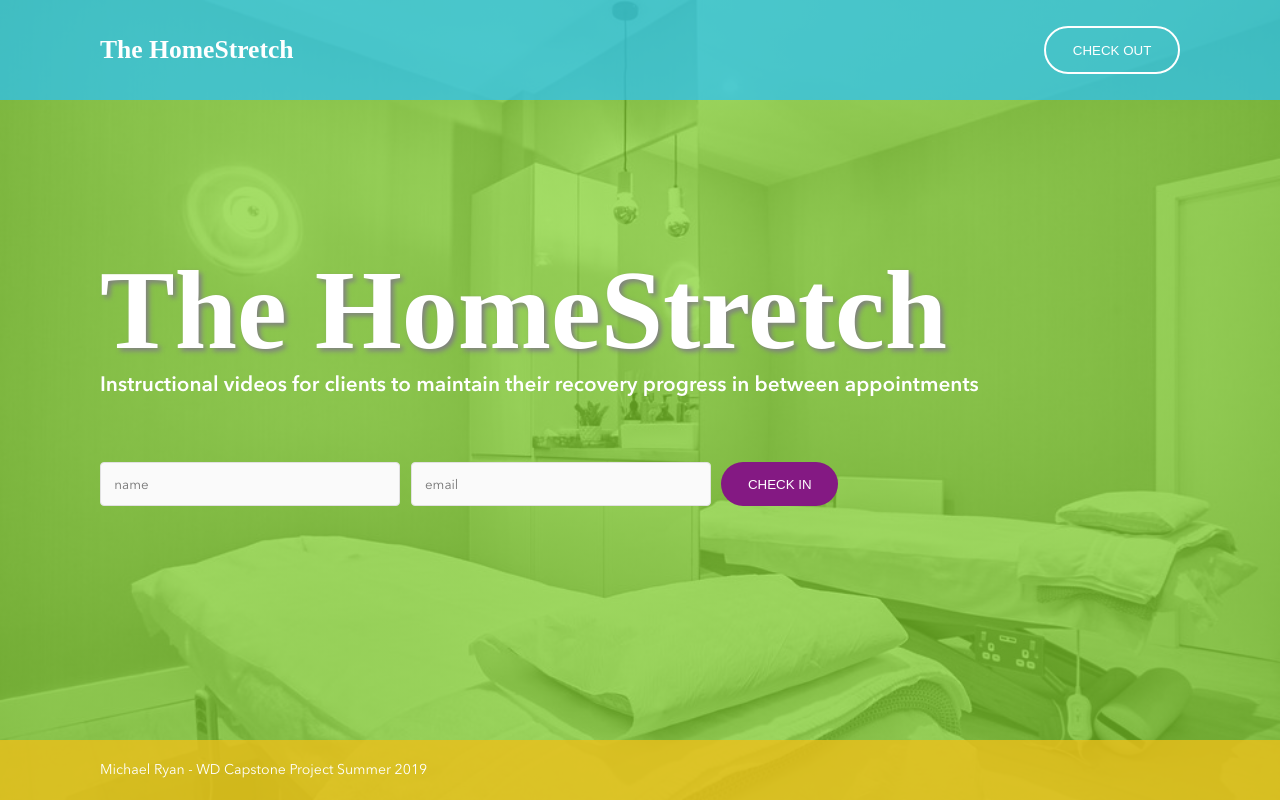
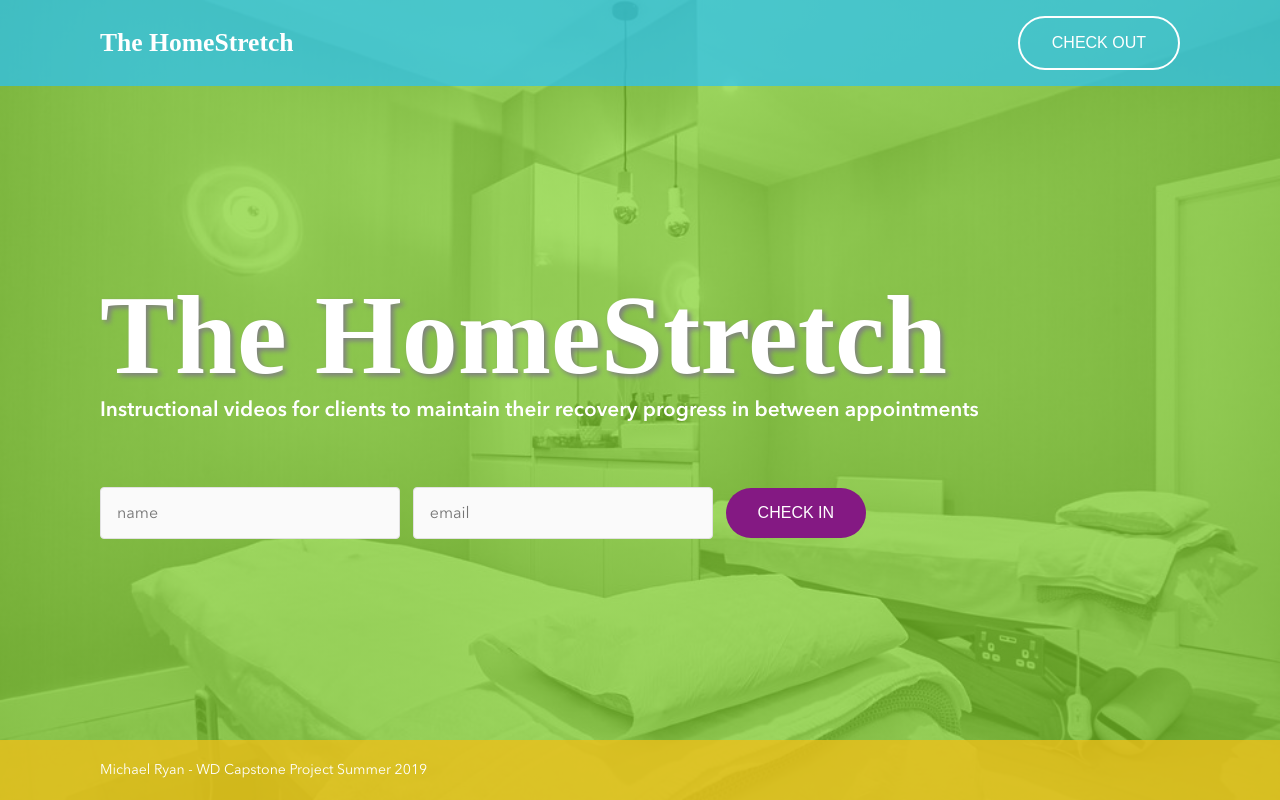
Before and after one commit to michaelcookryan/Full-Stack-Demo---The-HomeStretch, a React (Create React App) app in the folder client/: page / in a window 1280 px wide. Built offline with nearby package versions, Linux system fonts and the light colour scheme; a web font is replaced by a local one.

Commit message:
favicon changes

```diff
--- a/client/src/components/AdminView/components/VideoOptions.js
+++ b/client/src/components/AdminView/components/VideoOptions.js
@@ -11,8 +11,8 @@ export default function VideoOptions({allVideos, assigned}) {
         return (
 
             <div className="video__checkbox" key={video._id}>
-                <label>{video.title}</label>
-                <input type="checkbox" name="assignedVideos" value={video.videoId} defaultChecked/>
+                {/* <label>{video.title}</label> */}
+                <input type="checkbox" name="assignedVideos" value={video.videoId} defaultChecked />{video.title}
             </div>
 
         );
@@ -21,8 +21,8 @@ export default function VideoOptions({allVideos, assigned}) {
             return (
 
                 <div className="video__checkbox" key={video._id}>
-                    <label>{video.title}</label>
-                    <input type="checkbox" name="assignedVideos" value={video.videoId} />
+                    {/* <label>{video.title}</label> */}
+                    <input type="checkbox" name="assignedVideos" value={video.videoId} />{video.title}
                 </div>
 
             );
--- a/client/src/components/App.js
+++ b/client/src/components/App.js
@@ -76,9 +76,10 @@ logOut = event => {
     return (
       <div className="App">
 
-        <Header logOut={this.logOut}/>
+        {/* <Header logOut={this.logOut}/> */}
 
         <main>
+          <Header logOut={this.logOut} />
           <Switch>
 
             <Route exact path="/" render={() => {
@@ -134,8 +135,9 @@ logOut = event => {
             }} />
 
           </Switch>
+          <Footer />
         </main>
-      <Footer/>
+      {/* <Footer/> */}
       </div>
     );
   }
--- a/client/src/components/Header.js
+++ b/client/src/components/Header.js
@@ -5,7 +5,7 @@ export default function Header({logOut}) {
 
     return (
         <header>
-            <section>
+            <section className="header__section">
                 <Link to="/"><h2 className="header__title">The HomeStretch</h2></Link>
                 <Link to="/login"><button onClick={logOut}>Check Out</button></Link>
             </section>
--- a/client/src/styles/app.css
+++ b/client/src/styles/app.css
@@ -14,8 +14,8 @@
 }
 
 header {
-  height: 100px;
   padding: 1em 0;
+  width: 100%;
   background: rgba(41, 194, 251, 0.7);
   display: -webkit-box;
   display: -ms-flexbox;
@@ -93,9 +93,6 @@ header section a button {
 
 footer {
   background: rgba(237, 192, 25, 0.8);
-  margin-top: 15vh;
-  position: absolute;
-  bottom: 0;
   width: 100%;
   color: #fff;
 }
@@ -115,11 +112,10 @@ body {
   margin: 0;
   color: #323232;
   font-family: "AvenirNextLTPro-Regular";
+}
+
+.App {
   height: 100vh;
-  background: -webkit-gradient(linear, left top, left bottom, from(rgba(126, 208, 38, 0.7)), to(rgba(126, 208, 38, 0.7))), url("../assets/images/massage-room.jpg");
-  background: linear-gradient(rgba(126, 208, 38, 0.7), rgba(126, 208, 38, 0.7)), url("../assets/images/massage-room.jpg");
-  background-repeat: no-repeat;
-  background-size: cover;
 }
 
 h1 {
@@ -163,16 +159,16 @@ h5 {
 }
 
 section {
-  width: 100%;
-  max-width: 720px;
+  width: 90%;
+  max-width: 1080px;
   margin: 0 auto;
 }
 
 main {
-  width: 90%;
-  max-width: 720px;
+  width: 100%;
+  max-width: none;
   margin: 0 auto;
-  height: 71vh;
+  height: 100vh;
   display: -webkit-box;
   display: -ms-flexbox;
   display: flex;
@@ -183,29 +179,35 @@ main {
   -webkit-box-align: center;
       -ms-flex-align: center;
           align-items: center;
-  -ms-flex-pack: distribute;
-      justify-content: space-around;
+  -webkit-box-pack: justify;
+      -ms-flex-pack: justify;
+          justify-content: space-between;
+  background: -webkit-gradient(linear, left top, left bottom, from(rgba(126, 208, 38, 0.7)), to(rgba(126, 208, 38, 0.7))), url("../assets/images/massage-room.jpg");
+  background: linear-gradient(rgba(126, 208, 38, 0.7), rgba(126, 208, 38, 0.7)), url("../assets/images/massage-room.jpg");
+  background-repeat: no-repeat;
+  background-size: cover;
 }
 
 button {
   text-transform: uppercase;
-  padding: 1.1em 2em;
+  padding: 1em 2em;
   background: #0095FF;
   color: #fff;
   border-radius: 50px;
   border: none;
   -webkit-transition: all .2s ease-in-out;
   transition: all .2s ease-in-out;
+  font-size: 1rem;
 }
 
 button:hover {
-  background: #0065AD;
+  background: #ff5992;
   -webkit-transition: all .2s ease-in-out;
   transition: all .2s ease-in-out;
 }
 
 button:active, button:visited, button:focus {
-  background: #0095FF;
+  background: #ff5992;
 }
 
 button:focus {
@@ -220,30 +222,35 @@ input, textarea {
   width: 100%;
   margin: 0 0 2.2em 0;
   padding: 1em;
+  font-size: 1rem;
 }
 
 textarea,
 textarea::-webkit-input-placeholder,
 input::-webkit-input-placeholder {
   font-family: "AvenirNextLTPro-Regular";
+  font-size: 1rem;
 }
 
 textarea,
 textarea:-ms-input-placeholder,
 input:-ms-input-placeholder {
   font-family: "AvenirNextLTPro-Regular";
+  font-size: 1rem;
 }
 
 textarea,
 textarea::-ms-input-placeholder,
 input::-ms-input-placeholder {
   font-family: "AvenirNextLTPro-Regular";
+  font-size: 1rem;
 }
 
 textarea,
 textarea::placeholder,
 input::placeholder {
   font-family: "AvenirNextLTPro-Regular";
+  font-size: 1rem;
 }
 
 input:focus, textarea:focus {
@@ -260,10 +267,5 @@ input:focus, textarea:focus {
     font-size: .88rem;
     line-height: 1.4rem;
   }
-  main, section {
-    width: 100%;
-    max-width: 1080px;
-    margin: 0 auto;
-  }
 }
 /*# sourceMappingURL=app.css.map */
--- a/client/src/styles/app.scss
+++ b/client/src/styles/app.scss
@@ -30,12 +30,15 @@ body{
     margin:0;
     color:$main-black;
     font-family: $regular;
-    height:100vh;
-    background:linear-gradient(rgba(126,208,38,0.7),rgba(126,208,38,0.7)) ,url("../assets/images/massage-room.jpg");
-    background-repeat: no-repeat;
-    background-size:cover;
+    // height:100vh;
+    // background:linear-gradient(rgba(126,208,38,0.7),rgba(126,208,38,0.7)) ,url("../assets/images/massage-room.jpg");
+    // background-repeat: no-repeat;
+    // background-size:cover;
     // background-color:rgba(126,208,38,0.7);
 
+}
+.App{
+    height:100vh;
 }
 h1{
   font-family: $sauna-bold;
@@ -75,35 +78,39 @@ h5{
     text-transform: uppercase;
 }
 section{
-    @include container(100%, 720px, auto);
+    @include container(90%, 1080px, auto);
 }
 main{
-    @include container(90%, 720px, auto);
-    height: 71vh;
+    @include container(100%, none, auto);
+    height: 100vh;
     display: flex;
     flex-direction: column;
     align-items: center;
-    justify-content: space-around;
+    justify-content: space-between;
+    background:linear-gradient(rgba(126,208,38,0.7),rgba(126,208,38,0.7)) ,url("../assets/images/massage-room.jpg");
+    background-repeat: no-repeat;
+    background-size:cover;
 
 }
 button{
     text-transform: uppercase;
-    padding:1.1em 2em;
+    padding:1em 2em;
     background:$primary-cta-text-link;
     color:#fff;
     border-radius:50px;
     border:none;
     transition: all .2s ease-in-out;
+    font-size:1rem;
 
     &:hover
    {
-        background:$primary-cta-hover;
+        background:$blush;
         transition: all .2s ease-in-out;
     }
     &:active,
     &:visited,
     &:focus{
-        background:$primary-cta-text-link;
+        background:$blush;
     }
 
     &:focus{
@@ -117,12 +124,14 @@ button{
             outline:none;
             width:100%;
             margin:0 0 2.2em 0;
-            padding:1em
+            padding:1em;
+            font-size:1rem;
         }
 textarea,
 textarea::placeholder,
 input::placeholder{
     font-family:$regular;
+    font-size:1rem;
 }
 input:focus, textarea:focus{
     border-color:$primary-cta-text-link;
@@ -141,7 +150,10 @@ input:focus, textarea:focus{
         font-size:.88rem;
         line-height:1.4rem;
     }
-  main, section{
-        @include container(100%, 1080px, auto);
-    }
+//   section{
+//         @include container(90%, 1080px, auto);
+//     }
+//     main{
+//         @include container(100%, 1080px, auto);
+//     }
 }
--- a/client/src/styles/partials/_footer.scss
+++ b/client/src/styles/partials/_footer.scss
@@ -3,9 +3,9 @@ footer{
     // background: rgba(132,25,131,.8);
     // background:rgba(255,89,146,.8);
     background:rgba(237,192,25,.8);
-    margin-top: 15vh;
-    position: absolute;
-    bottom: 0;
+    // margin-top: 15vh;
+    // position: absolute;
+    // bottom: 0;
     width: 100%;
     color:#fff;
 }
--- a/client/src/styles/partials/_header.scss
+++ b/client/src/styles/partials/_header.scss
@@ -1,11 +1,12 @@
 header{
-    height:100px;
     padding:1em 0;
+    width:100%;
     background:rgba(41,194,251,0.7);
     display: flex;
     justify-content: space-between;
     align-items:center;
-    section{
+
+   section{
         display: flex;
         justify-content: space-between;
         align-items:center;
```
Also changed, not shown: client/public/favicon.png, 1 other file (tests, documents, lock files or other folders).
